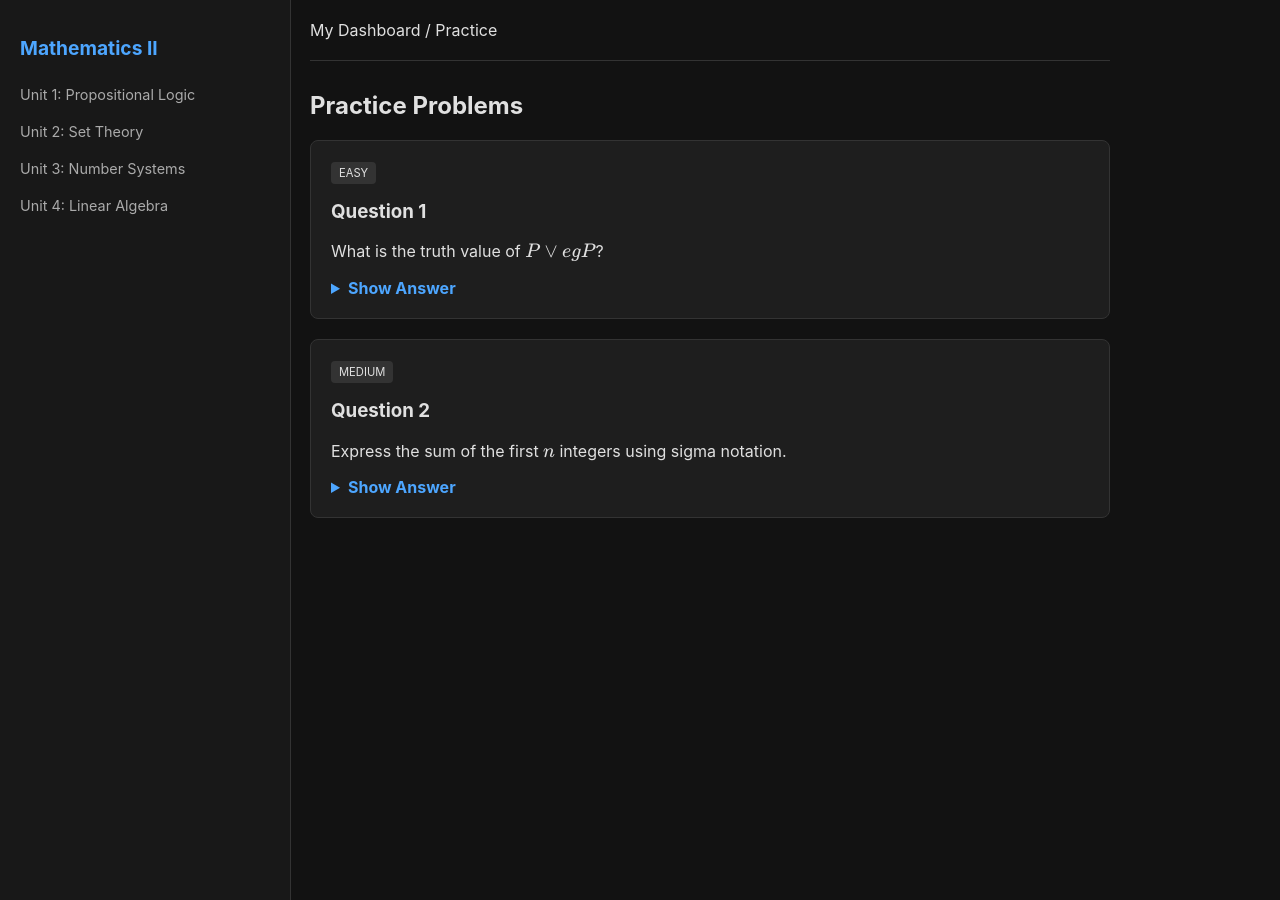
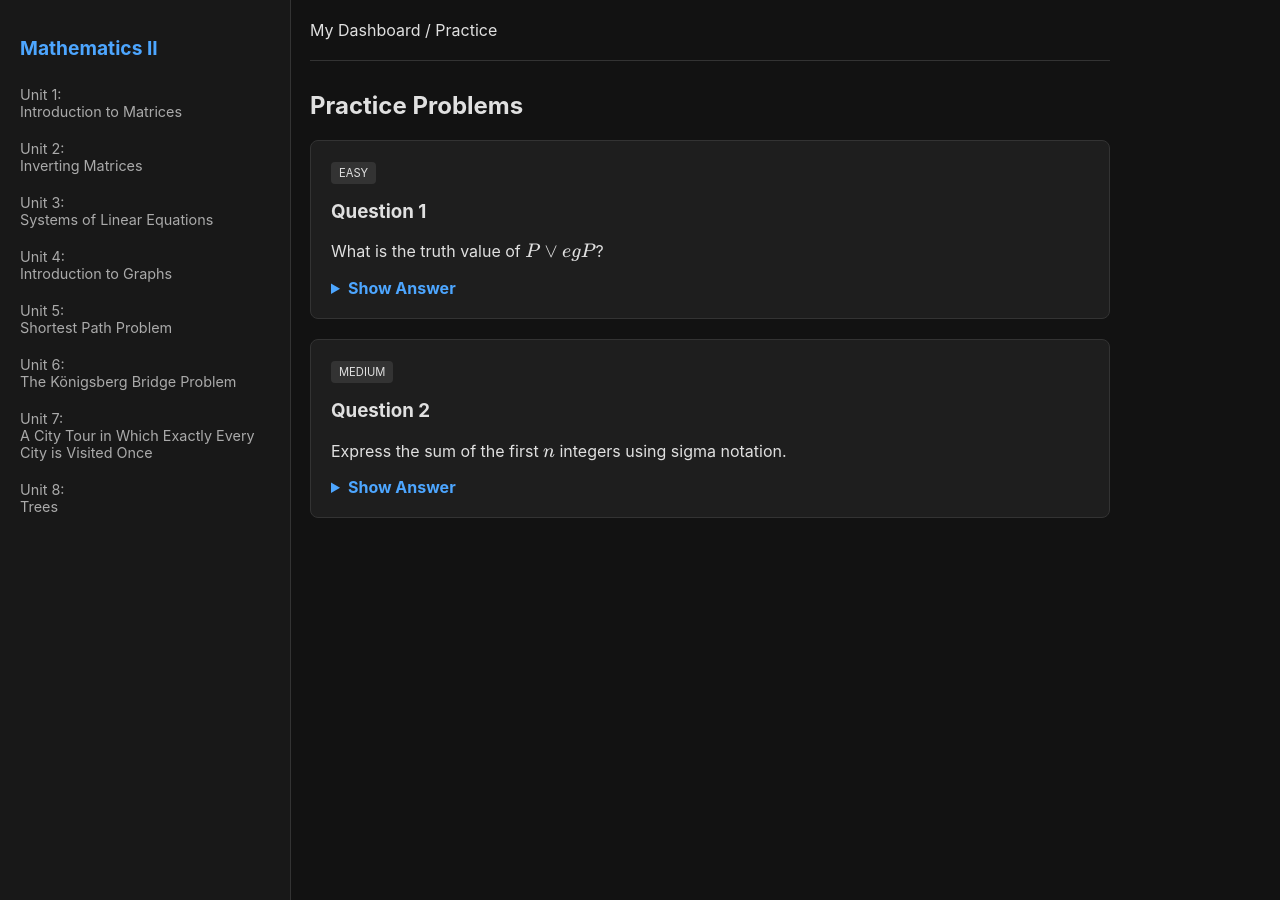
Before and after one commit to c-lamar-fullmer/Mathematics_II_app, a Flask app: page / in a window 1280 px wide. Run offline with Flask 3, Linux system fonts and the light colour scheme.

Commit message:
Fix sidebar

```diff
--- a/templates/base.html
+++ b/templates/base.html
@@ -11,10 +11,14 @@
 <body>
     <div class="sidebar">
         <h2>Mathematics II</h2>
-        <a href="#">Unit 1: Propositional Logic</a>
-        <a href="#">Unit 2: Set Theory</a>
-        <a href="#">Unit 3: Number Systems</a>
-        <a href="#">Unit 4: Linear Algebra</a>
+        <a href="#">Unit 1:<br>Introduction to Matrices</a>
+        <a href="#">Unit 2:<br>Inverting Matrices</a>
+        <a href="#">Unit 3:<br>Systems of Linear Equations</a>
+        <a href="#">Unit 4:<br>Introduction to Graphs</a>
+        <a href="#">Unit 5:<br>Shortest Path Problem</a>
+        <a href="#">Unit 6:<br>The Königsberg Bridge Problem</a>
+        <a href="#">Unit 7:<br>A City Tour in Which Exactly Every City is Visited Once</a>
+        <a href="#">Unit 8:<br>Trees</a>
     </div>
 
     <div class="main-content">
```
